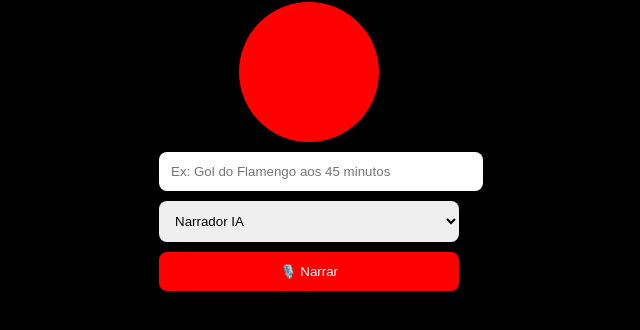
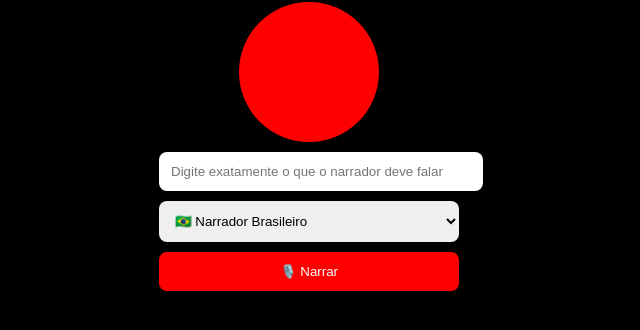
Before and after one commit to alderwallyson333-arch/ia-assistente, a Flask app: page /narrador in a window 1280 px wide. Shown: the part 254-584 px from the top of the page, without its empty margins (331-971 px from the left). Run offline with Flask 3, Linux system fonts and the light colour scheme.

Commit message:
Update narrador.html

```diff
--- a/templates/narrador.html
+++ b/templates/narrador.html
@@ -2,7 +2,7 @@
 <html lang="pt-BR">
 <head>
 <meta charset="UTF-8">
-<title>Narrador Esportivo</title>
+<title>Narrador</title>
 
 <style>
 body {
@@ -40,6 +40,7 @@ input, select, button {
 button {
     background: red;
     color: white;
+    cursor: pointer;
 }
 </style>
 </head>
@@ -50,11 +51,12 @@ button {
 
     <div class="avatar"></div>
 
-    <input id="evento" placeholder="Ex: Gol do Flamengo aos 45 minutos">
+    <input id="evento" placeholder="Digite exatamente o que o narrador deve falar">
 
     <select id="modo">
-        <option value="ia">Narrador IA</option>
-        <option value="literal">Falar exatamente</option>
+        <option value="br">🇧🇷 Narrador Brasileiro</option>
+        <option value="en_gb">🇬🇧 Narrador Inglês</option>
+        <option value="en_us">🇺🇸 Narrador Americano</option>
     </select>
 
     <button onclick="narrar()">🎙️ Narrar</button>
@@ -73,15 +75,15 @@ function narrar() {
         headers: {
             "Content-Type": "application/x-www-form-urlencoded"
         },
-        body: "mensagem=" + encodeURIComponent(texto) + "&modo=" + modo
+        body:
+            "mensagem=" + encodeURIComponent(texto) +
+            "&modo=" + modo
     })
     .then(res => res.json())
     .then(data => {
         if (data.audio) {
             const audio = new Audio(data.audio);
             audio.play();
-        } else {
-            alert("Erro: " + data.erro);
         }
     });
 }
```
